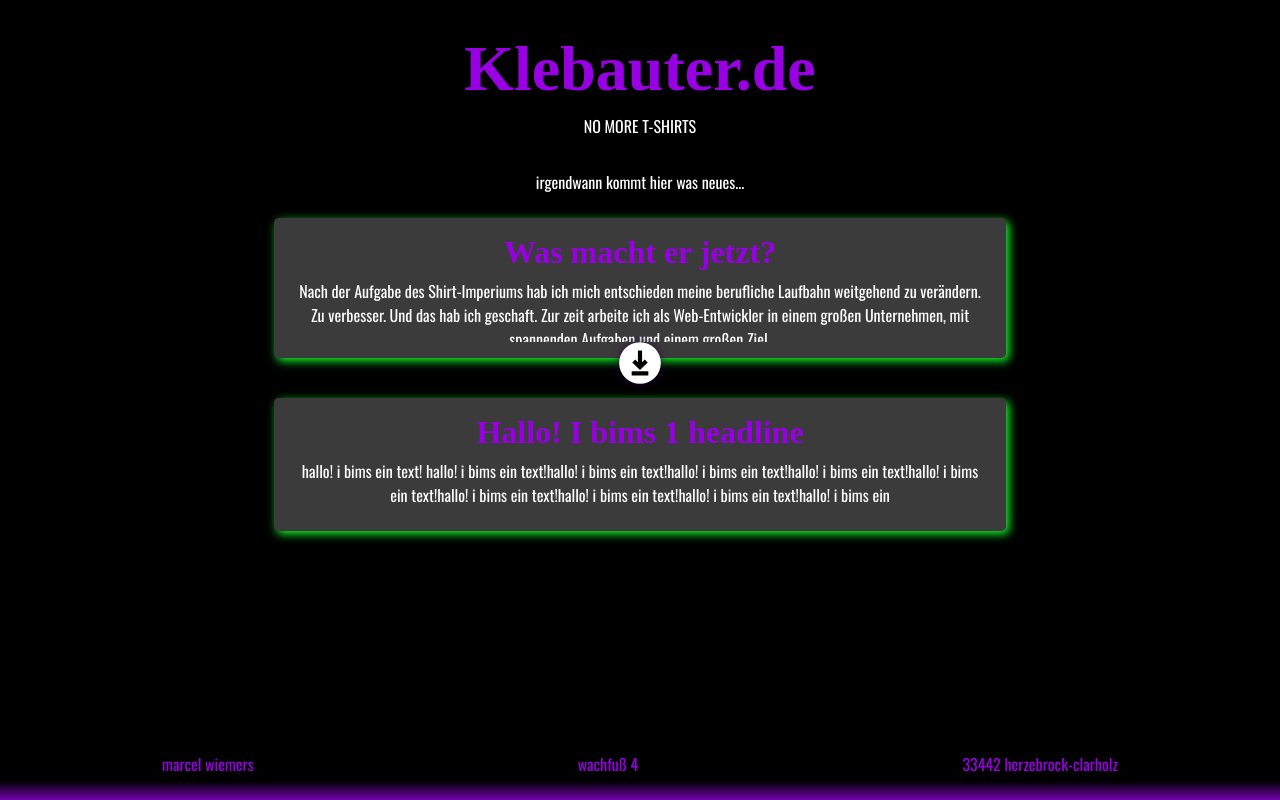
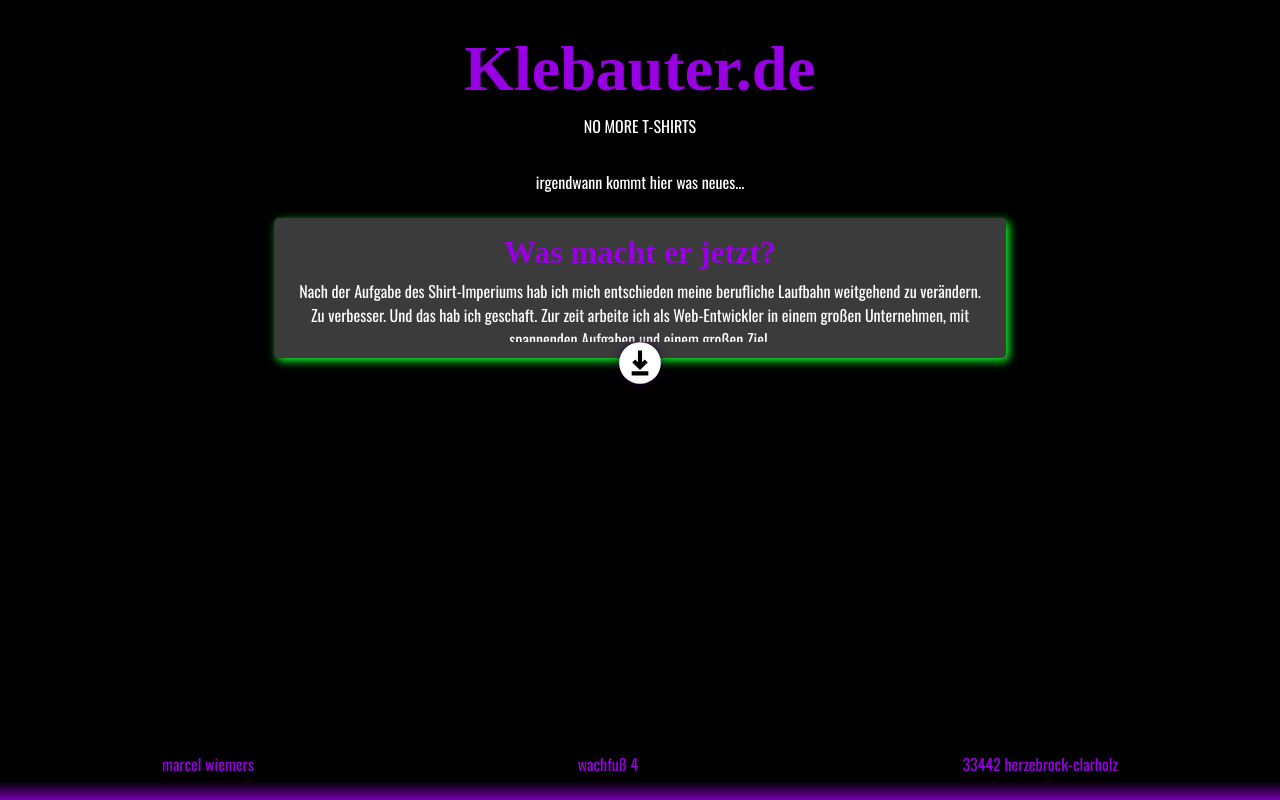
Before and after one commit to m-wiemers/klebauter, a Next.js app: page / in a window 1280 px wide. Built offline with nearby package versions, Linux system fonts and the light colour scheme; a web font is replaced by a local one.

Commit message:
delete second Card

```diff
--- a/pages/index.tsx
+++ b/pages/index.tsx
@@ -17,10 +17,6 @@ export default function App() {
           text="Nach der Aufgabe des Shirt-Imperiums hab ich mich entschieden meine berufliche Laufbahn weitgehend zu verändern. Zu verbesser. Und das hab ich geschaft. Zur zeit arbeite ich als Web-Entwickler in einem großen Unternehmen, mit spannenden Aufgaben und einem großen Ziel."
           button
         />
-        <Card
-          headline="Hallo! I bims 1 headline"
-          text="hallo! i bims ein text! hallo! i bims ein text!hallo! i bims ein text!hallo! i bims ein text!hallo! i bims ein text!hallo! i bims ein text!hallo! i bims ein text!hallo! i bims ein text!hallo! i bims ein text!hallo! i bims ein"
-        />
       </div>
       <Footer />
     </>
```
